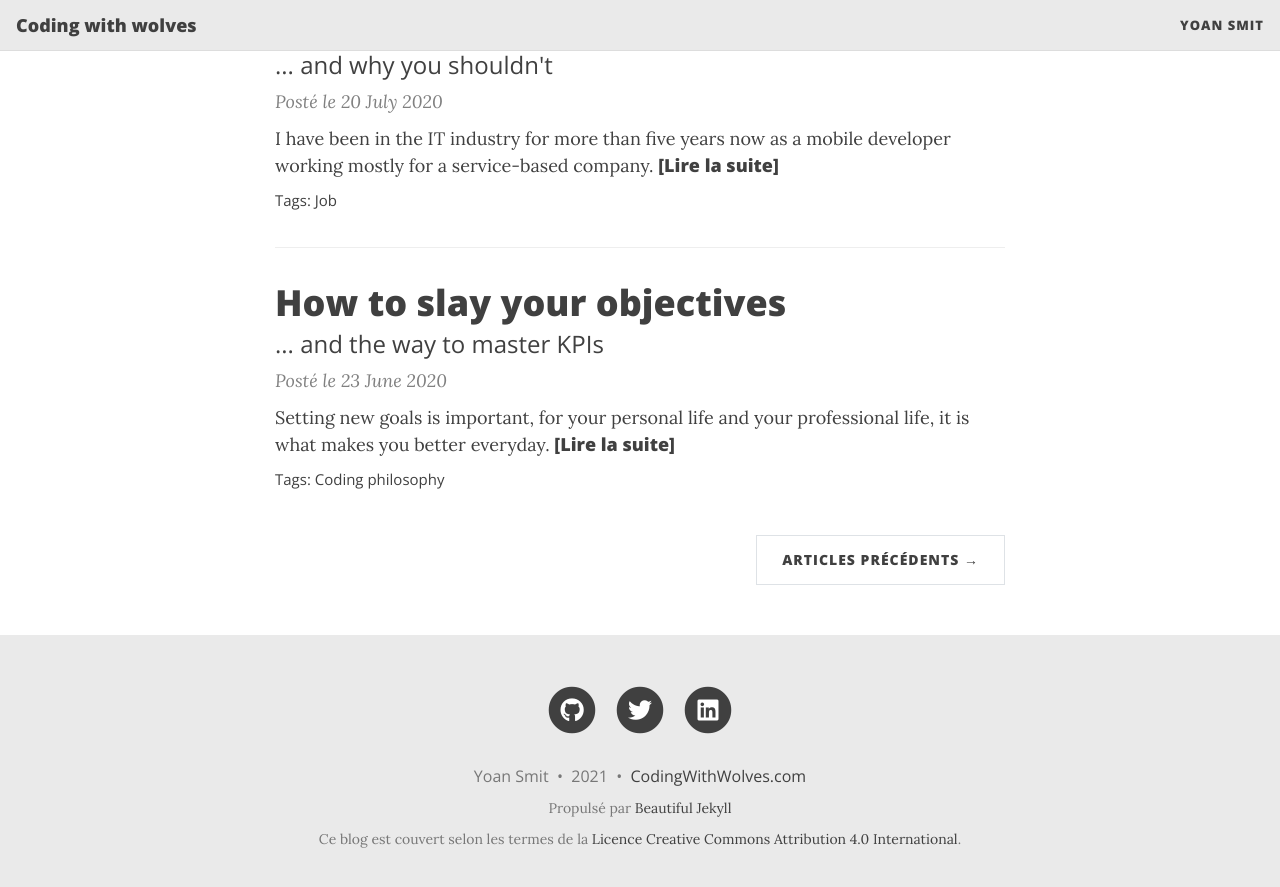
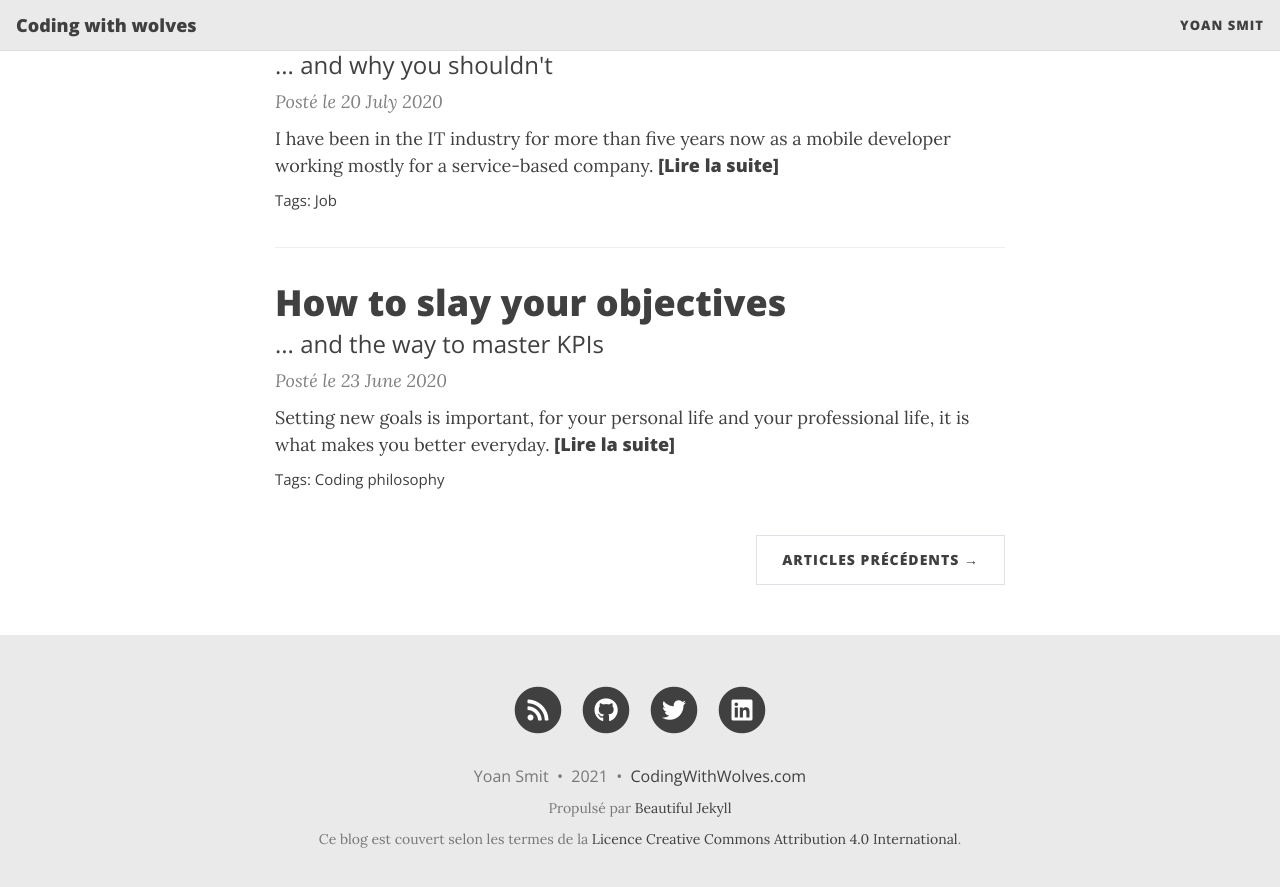
Before and after one commit to Naxyoh/naxyoh.github.io, a Jekyll site: the page built from index.html, in a window 1280 px wide and 900 px high, scrolled down 1435 px. Shown: the top 887 px of the window. Built offline with Jekyll 4.4.1, drawn with Linux system fonts in a browser that asks for light colours; nearby versions of some CDN libraries; the list of posts is cut into pages by our own code.

Commit message:
Links done

```diff
--- a/_includes/social-networks-links.html
+++ b/_includes/social-networks-links.html
@@ -1,6 +1,6 @@
 <ul class="list-inline text-center footer-links">
 
-{%- if site.social-network-links.rss -%}
+{%- if site.rss-description -%}
   <li class="list-inline-item">
     <a href="{{ '/feed.xml' | relative_url }}" title="RSS" target="_blank">
       <span class="fa-stack fa-lg" aria-hidden="true">
@@ -228,4 +228,40 @@
   </li>
 {%- endif -%}
 
+{%- if site.social-network-links.mastodon -%}
+  <li class="list-inline-item">
+    <a href="https://{{ site.social-network-links.mastodon }}" title="Mastodon">
+      <span class="fa-stack fa-lg" aria-hidden="true">
+        <i class="fas fa-circle fa-stack-2x"></i>
+        <i class="fab fa-mastodon fa-stack-1x fa-inverse"></i>
+      </span>
+      <span class="sr-only">Mastodon</span>
+    </a>
+  </li>
+{%- endif -%}
+
+{%- if site.social-network-links.ORCID -%}
+ <li class="list-inline-item">
+   <a href="https://orcid.org/{{ site.social-network-links.ORCID }}" title="ORCID">
+     <span class="fa-stack fa-lg" aria-hidden="true">
+       <i class="fas fa-circle fa-stack-2x"></i>
+       <i class="fab fa-orcid fa-stack-1x fa-inverse"></i>
+     </span>
+     <span class="sr-only">ORCID</span>
+  </a>
+ </li>
+{%- endif -%}
+
+{%- if site.social-network-links.google-scholar -%}
+  <li class="list-inline-item">
+    <a href="https://scholar.google.com/{{ site.social-network-links.google-scholar }}" title="Google Scholar">
+      <span class="fa-stack fa-lg" aria-hidden="true">
+        <i class="fas fa-circle fa-stack-2x"></i>
+        <i class="fa fa-graduation-cap fa-stack-1x fa-inverse"></i>
+      </span>
+      <span class="sr-only">Google Scholar</span>
+   </a>
+  </li>
+ {%- endif -%}
+
 </ul>
```
